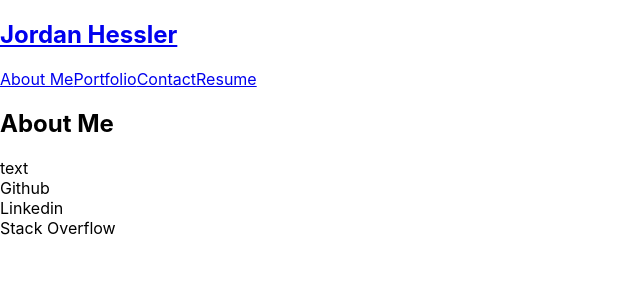
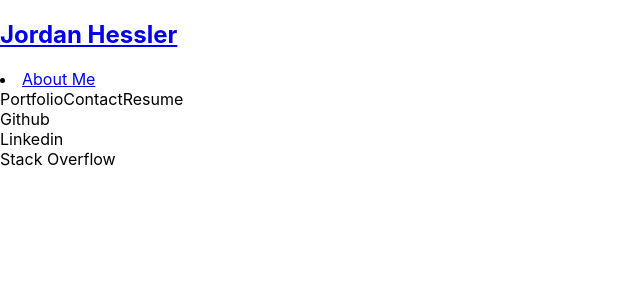
Before and after one commit to JHESSLER11/Hessler-React-Portfolio, a React (Create React App) app: page / in a window 1280 px wide. Shown: the top 300 px of the page, without its empty margins (0-640 px from the left). Built offline with nearby package versions, Linux system fonts and the light colour scheme.

Commit message:
got first route working

```diff
--- a/src/App.js
+++ b/src/App.js
@@ -6,14 +6,14 @@ import Header from './components/Header';
 import Nav from './components/Nav';
 import Footer from './components/Footer'
 
-// import {
-//   BrowserRouter,
-//   Routes,
-//   Route
-// } from 'react-router-dom'
+import {
+  BrowserRouter as Router,
+  Routes,
+  Route
+} from 'react-router-dom'
 
 function App() {
-  const [currentPage, setCurrentPage] = useState('about')
+  //const [currentPage, setCurrentPage] = useState('about')
   return (
     // <BrowserRouter>
     //   <Routes>
@@ -22,19 +22,23 @@ function App() {
     //       </Route>
     //   </Routes>
     // </BrowserRouter>
-    <div>
-      <Header currentPage = {currentPage} setCurrentPage = {setCurrentPage}>
-
-      </Header>
-      <Nav></Nav>
+    <Router>
+      <div>
+        <Header>
+        </Header>
+        <div>
+        <Nav />
+        <Routes>
+          <Route path='about' element={<About />} />
+        </Routes>
+        </div>
       <main>
-        {currentPage === 'about' && <About></About>}
-        {currentPage === 'contact' && <ContactForm></ContactForm>}
       </main>
       <footer>
       <Footer></Footer>
       </footer>
     </div>
+    </Router>
   );
 }
 
--- a/src/components/Nav/index.js
+++ b/src/components/Nav/index.js
@@ -1,22 +1,23 @@
 import React, { useEffect } from "react";
+import { Link } from 'react-router-dom'
 
-function Nav({ currentPage, setCurrentPage }) {
+function Nav() {
 
 
     return (
         <nav className="navbar">
             <div className="navbar-menu">
                 <div className="navbar-start">
-                    <a  className="navbar-item m-1" data-testid="about" href="#about" onClick={() => setContactSelected(false)}>
-                        About Me
-                    </a>
-                    <a className="navbar-item" data-testid="portfolio" href="#portfolio" onClick={() => setContactSelected(false)}>
+                    <li  className="navbar-item m-1">
+                        <Link to='about'>About Me</Link>
+                    </li>
+                    <a className="navbar-item">
                         Portfolio
                     </a>
-                    <a className="navbar-item" data-testid="contact" href="#contact" onClick={() => setContactSelected(false)}>
+                    <a className="navbar-item">
                         Contact
                     </a>
-                    <a className="navbar-item" data-testid="resume" href="#resume" onClick={() => setContactSelected(false)}>
+                    <a className="navbar-item">
                         Resume
                     </a>
                 </div>
--- a/src/index.js
+++ b/src/index.js
@@ -3,6 +3,7 @@ import ReactDOM from 'react-dom/client';
 import './index.css';
 import App from './App';
 import reportWebVitals from './reportWebVitals';
+//import { BrowserRouter } from 'react-router-dom';
 
 const root = ReactDOM.createRoot(document.getElementById('root'));
 root.render(
```
